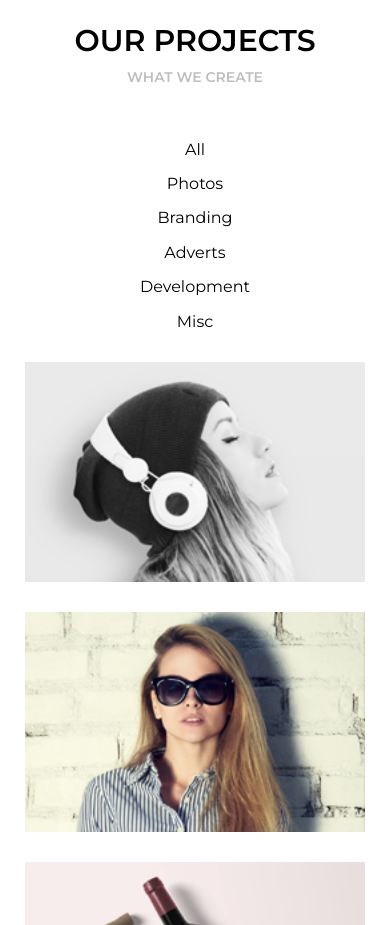
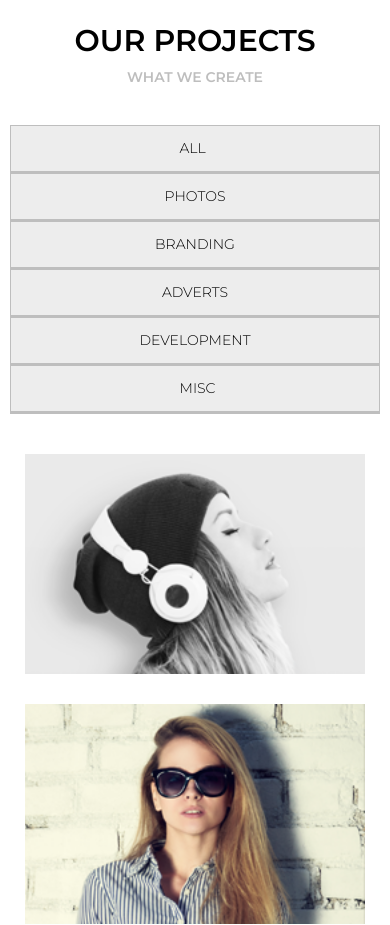
Before and after one commit to krollukasz/Awax, a website: page index.html in a window 390 px wide. Shown: the part 3120-4045 px from the top of the page. Drawn offline with Linux system fonts and the light colour scheme.

Commit message:
Add styles for menu slider

```diff
--- /dev/null
+++ b/sass/components/_menu-slider.scss
@@ -0,0 +1,52 @@
+.menu-rounded {
+  margin-bottom: 25px;
+  background-color: $color-light-grey;
+  font-size: $medium-font-size;
+  font-weight: 300;
+  color: $color-black;
+  text-transform: uppercase;
+  border: 1px solid $color-dark-grey;
+  border-radius: 30px;
+  display: flex;
+  justify-content: center;
+  align-items: center;
+
+  &__item {
+    margin: 0;
+    padding: 0 30px;
+    line-height: 45px;
+    display: inline-block;
+    border-left: 1px solid $color-dark-grey;
+    border-bottom: 3px solid $color-light-grey;
+
+    &:last-child {
+      padding: 0 20px 0 25px;
+    }
+
+    &--first {
+      padding: 0 25px 0 20px;
+      border-left: none;
+    }
+
+    &:hover {
+      border-bottom: 3px solid $color-gold;
+      cursor: pointer;
+    }
+  }
+}
+
+@media (max-width: 992px) {
+  .menu-rounded {
+    height: auto;
+    display: block;
+    text-align: center;
+    border-bottom: none;
+    border-radius: 0;
+
+    &__item {
+      display: block;
+      border-left: none;
+      border-bottom: 3px solid $color-dark-grey;
+    }
+  }
+}
--- a/sass/style.scss
+++ b/sass/style.scss
@@ -8,6 +8,7 @@
 @import "sections/gallery";
 @import "sections/sections";
 @import "components/button";
+@import "components/menu-slider";
 
 * {
   box-sizing: border-box;
```
Also changed, not shown: css/style.css, 1 other file.
